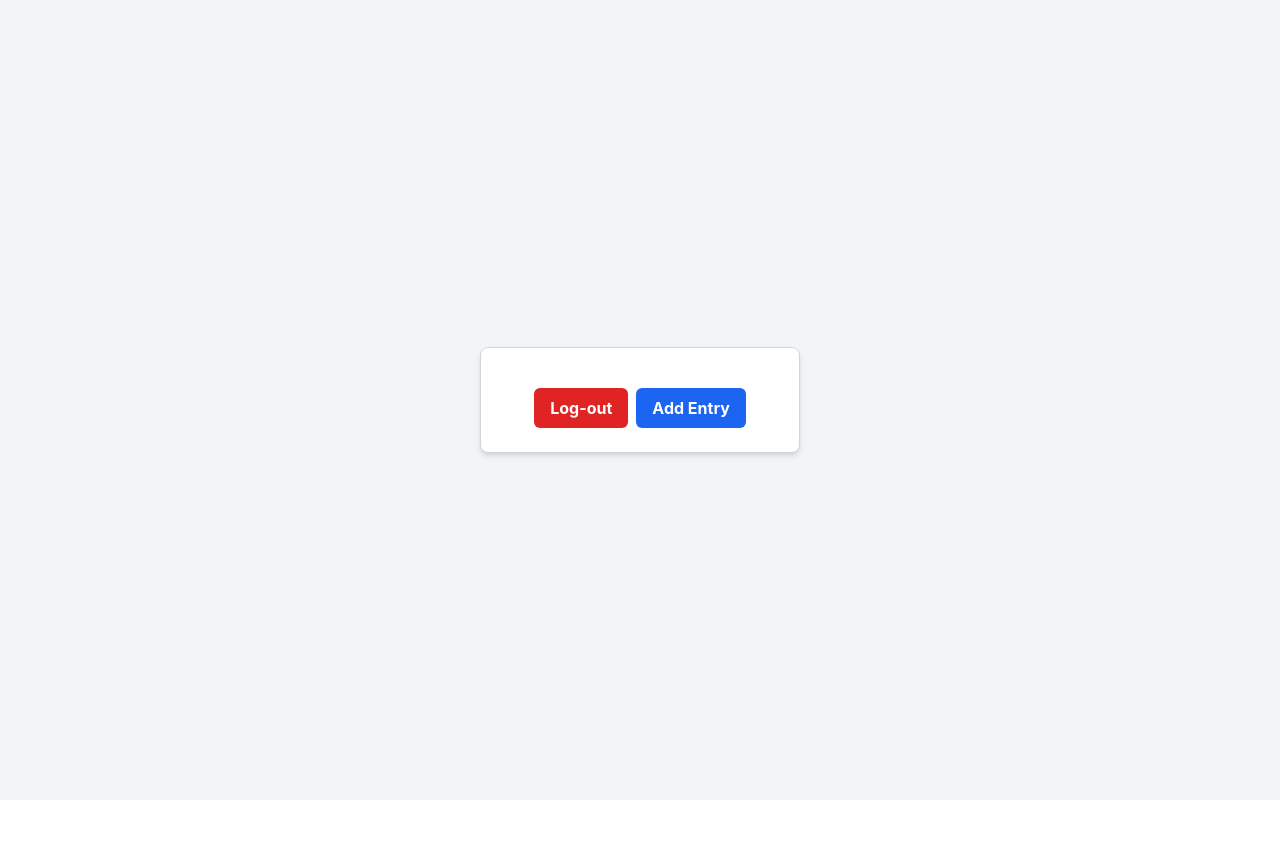
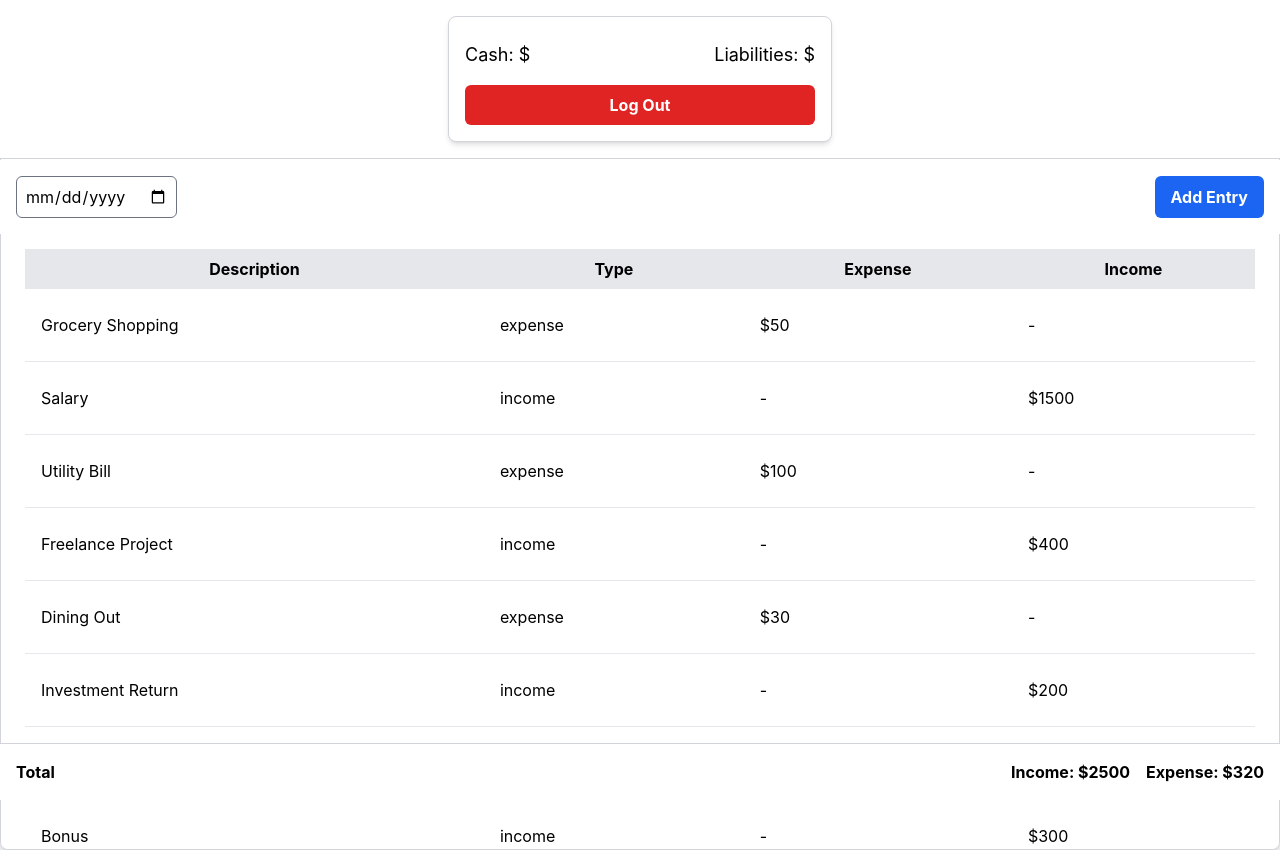
Before and after one commit to Micokoko/budget-tracker-app, a React (Create React App) app in the folder frontend/: page /dashboard in a window 1280 px wide. Before the commit the page ends 800 px from the top, so only its background shows below. Built offline with nearby package versions, Linux system fonts and the light colour scheme.

Commit message:
fixed user dashboard

```diff
--- a/frontend/src/App.js
+++ b/frontend/src/App.js
@@ -6,12 +6,11 @@ import SignUpPage from './components/SignUpPage';
 import UserPage from './components/UserPage';
 import AddEntryPage from './components/AddEntryPage';
 
-
 const App = () => {
   return (
     <Router>
       <div className="flex items-center justify-center min-h-screen bg-gray-100">
-        <div className="max-w-xs w-full p-6 border border-gray-300 rounded-lg shadow-md bg-white">
+        <div className="w-full h-full p-6 border border-gray-300 rounded-lg shadow-md bg-white overflow-y-auto">
           <Routes>
             <Route path="/" element={<LoginPage />} />
             <Route path="/signup" element={<SignUpPage />} />
--- a/frontend/src/components/UserPage.js
+++ b/frontend/src/components/UserPage.js
@@ -1,46 +1,106 @@
-import React from 'react';
+import React, { useState } from 'react';
 import { useNavigate } from 'react-router-dom';
 
 function UserPage() {
     const navigate = useNavigate();
+    const [entries, setEntries] = useState([
+        { description: 'Grocery Shopping', type: 'expense', amount: 50 },
+        { description: 'Salary', type: 'income', amount: 1500 },
+        { description: 'Utility Bill', type: 'expense', amount: 100 },
+        { description: 'Freelance Project', type: 'income', amount: 400 },
+        { description: 'Dining Out', type: 'expense', amount: 30 },
+        { description: 'Investment Return', type: 'income', amount: 200 },
+        { description: 'Gasoline', type: 'expense', amount: 60 },
+        { description: 'Bonus', type: 'income', amount: 300 },
+        { description: 'New Shoes', type: 'expense', amount: 80 },
+        { description: 'Gift', type: 'income', amount: 100 },
+    ]);
 
     const userName = localStorage.getItem('userName');
     const cash = localStorage.getItem('cash');
     const liabilities = localStorage.getItem('liabilities');
 
-    return (
-        <div className="flex flex-col items-center justify-center">
-            <div className="container mx-auto">
-                {userName && (
-                    <div className="bg-white shadow-md rounded-lg p-6">
-                        <h2 className="text-xl font-bold mb-2">Hello, {userName}!</h2>
-                        <div className="flex justify-between">
-                            <p className="text-lg">Cash: ${cash}</p>
-                            <p className="text-lg">Liabilities: ${liabilities}</p>
-                        </div>
-                    </div>
-                )}
-            </div>
+    const totalIncome = entries.reduce((sum, entry) => sum + (entry.type === 'income' ? entry.amount : 0), 0);
+    const totalExpense = entries.reduce((sum, entry) => sum + (entry.type === 'expense' ? entry.amount : 0), 0);
 
-            <div className="mt-4">
-                <button
-                    onClick={() => {
+    const handleLogout = () => {
         localStorage.removeItem('userName');
         localStorage.removeItem('cash');
         localStorage.removeItem('liabilities');
         navigate('/');
-                    }}
-                    className="px-4 py-2 mr-2 font-bold text-white bg-red-600 rounded-md hover:bg-red-700"
+    };
+
+    return (
+        <div className="flex flex-col h-screen">
+            <div className="fixed top-0 left-0 right-0 bg-white border-b border-gray-300 z-10 p-4">
+                <div className="flex justify-center">
+                    <div className="max-w-sm w-full">
+                        <div className="bg-white border border-gray-300 rounded-lg shadow-md p-4">
+                            {userName && <h2 className="text-xl font-bold">Hello, {userName}!</h2>}
+                            <div className="flex justify-between mt-2">
+                                <p className="text-lg">Cash: ${cash}</p>
+                                <p className="text-lg">Liabilities: ${liabilities}</p>
+                            </div>
+                            <div className="mt-4">
+                                <button
+                                    onClick={handleLogout}
+                                    className="w-full px-4 py-2 font-bold text-white bg-red-600 rounded-md hover:bg-red-700"
                                 >
-                    Log-out
+                                    Log Out
                                 </button>
+                            </div>
+                        </div>
+                    </div>
+                </div>
+            </div>
 
+
+            <div className="fixed top-40 left-0 right-0 bg-white z-10 p-4">
+                <div className="flex justify-between">
+                    <input type="date" className="border rounded-md p-2" />
                     <button
                         onClick={() => navigate('/add-entry')}
-                    className="px-4 py-2 font-bold text-white bg-blue-600 rounded-md hover:bg-blue-700"
+                        className="ml-2 px-4 py-2 font-bold text-white bg-blue-600 rounded-md hover:bg-blue-700"
                     >
                         Add Entry
                     </button>
+                </div>
+            </div>
+
+
+            <div className="flex-1 mt-40 pt-16">
+                <div className="flex-1">
+                    <table className="min-w-full table-auto">
+                        <thead>
+                            <tr className="bg-gray-200">
+                                <th className="px-4 py-2">Description</th>
+                                <th className="px-4 py-2">Type</th>
+                                <th className="px-4 py-2">Expense</th>
+                                <th className="px-4 py-2">Income</th>
+                            </tr>
+                        </thead>
+                        <tbody>
+                            {entries.map((entry, index) => (
+                                <tr key={index} className="border-b">
+                                    <td className="px-4 py-6">{entry.description}</td>
+                                    <td className="px-4 py-2">{entry.type}</td>
+                                    <td className="px-4 py-2">{entry.type === 'expense' ? `$${entry.amount}` : '-'}</td>
+                                    <td className="px-4 py-2">{entry.type === 'income' ? `$${entry.amount}` : '-'}</td>
+                                </tr>
+                            ))}
+                        </tbody>
+                    </table>
+                </div>
+            </div>
+
+            <div className="fixed bottom-0 left-0 right-0 bg-white border-t border-gray-300 p-4 z-10">
+                <div className="flex justify-between items-center">
+                    <span className="font-bold text-l">Total</span>
+                    <div className="flex space-x-4">
+                        <span className="font-bold text-l">Income: ${totalIncome}</span>
+                        <span className="font-bold text-l">Expense: ${totalExpense}</span>
+                    </div>
+                </div>
             </div>
         </div>
     );
```
Lines whose indentation alone changed are shown as unchanged.
